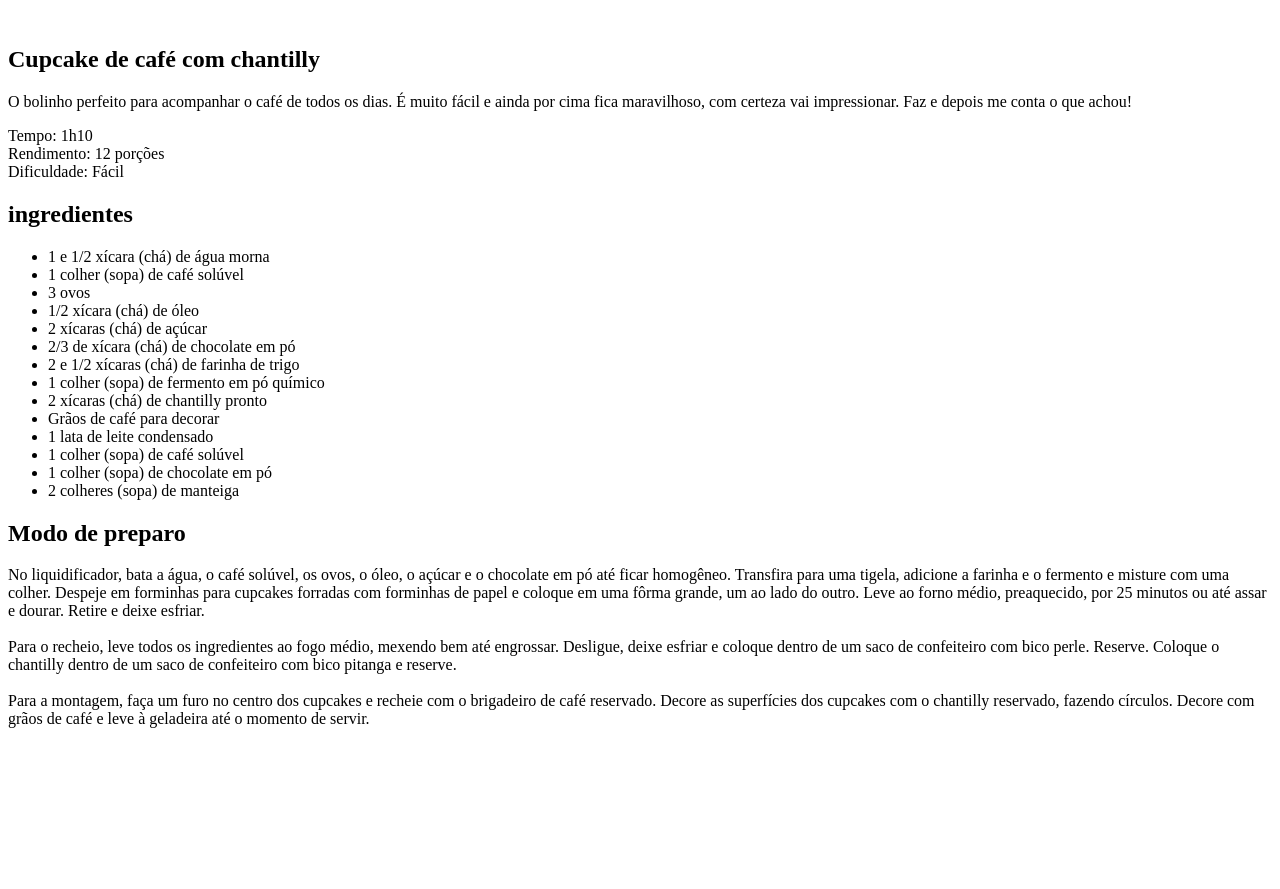
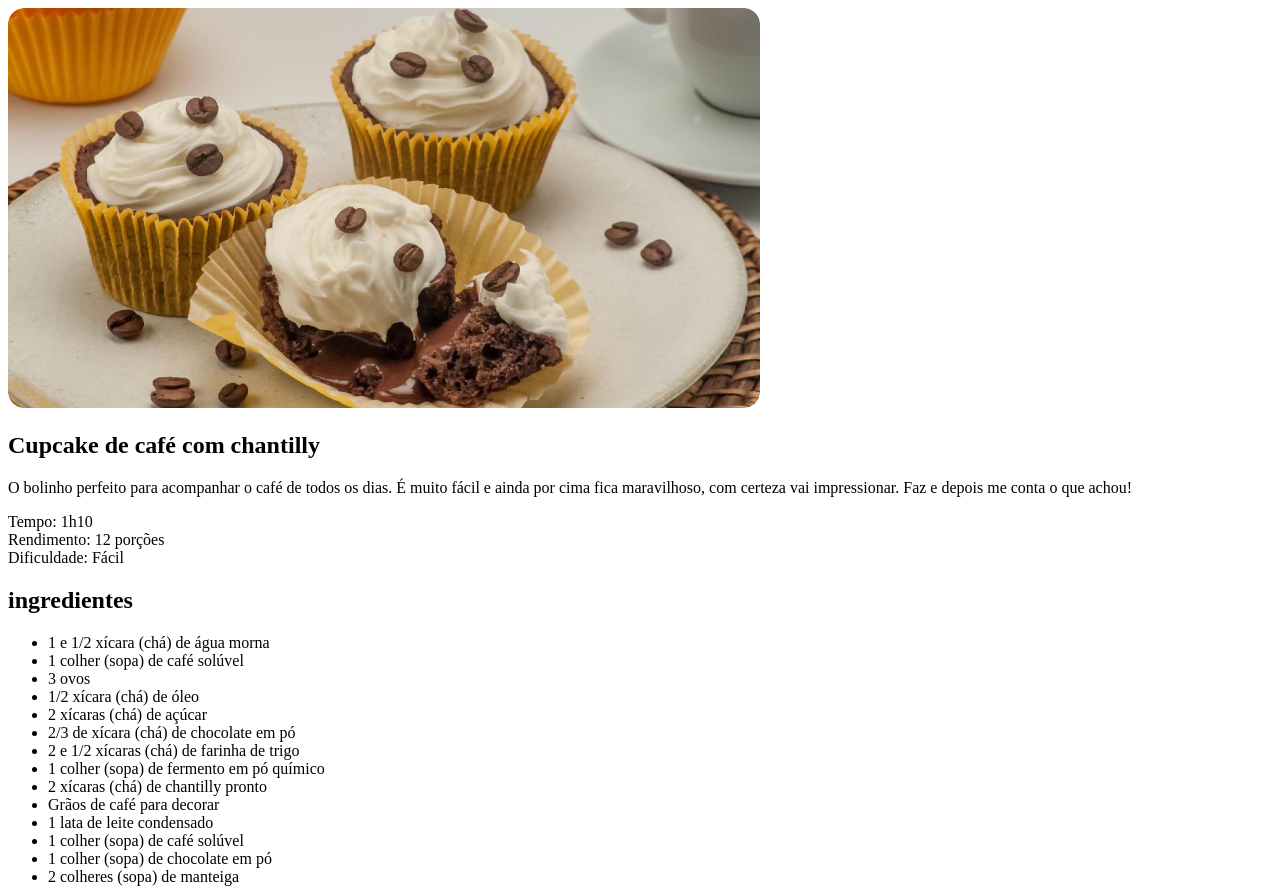
Before and after one commit to chamanodias/Projeto, a plain HTML site: page index.html in a window 1280 px wide. Shown: the top 889 px of the page. Before the commit the page ends 800 px from the top, so only its background shows below. Drawn offline with Linux system fonts and the light colour scheme.

Commit message:
adicionando imagens e style.css

```diff
--- a/index.html
+++ b/index.html
@@ -4,10 +4,11 @@
     <meta charset="UTF-8">
     <meta name="viewport" content="width=device-width, initial-scale=1.0">
     <title>Página de receita</title>
+    <link rel="stylesheet" href="style.css">
 </head>
 <body>
     <div id="page">
-        <img src="" alt="">
+        <img src="assets/main-image.jpg" alt="imagem de um Cupcake com grãos de café e um creme">
 
         <main>
             <section id="about">
--- /dev/null
+++ b/style.css
@@ -0,0 +1,3 @@
+img{
+    border-radius: 16px;
+}
```
Also changed, not shown: assets/bg-image.jpg (added), assets/main-image.jpg (added), 1 other file.
